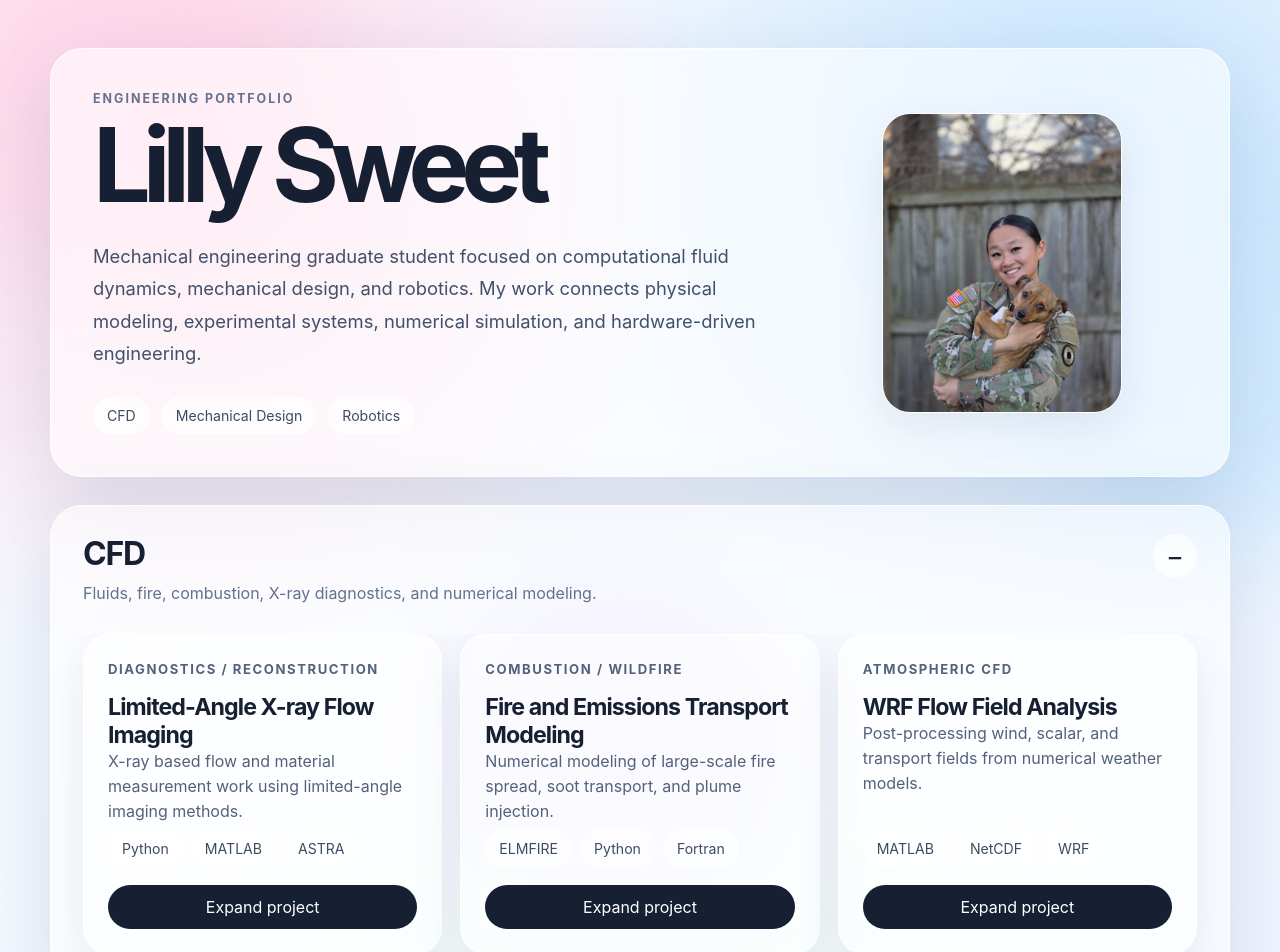
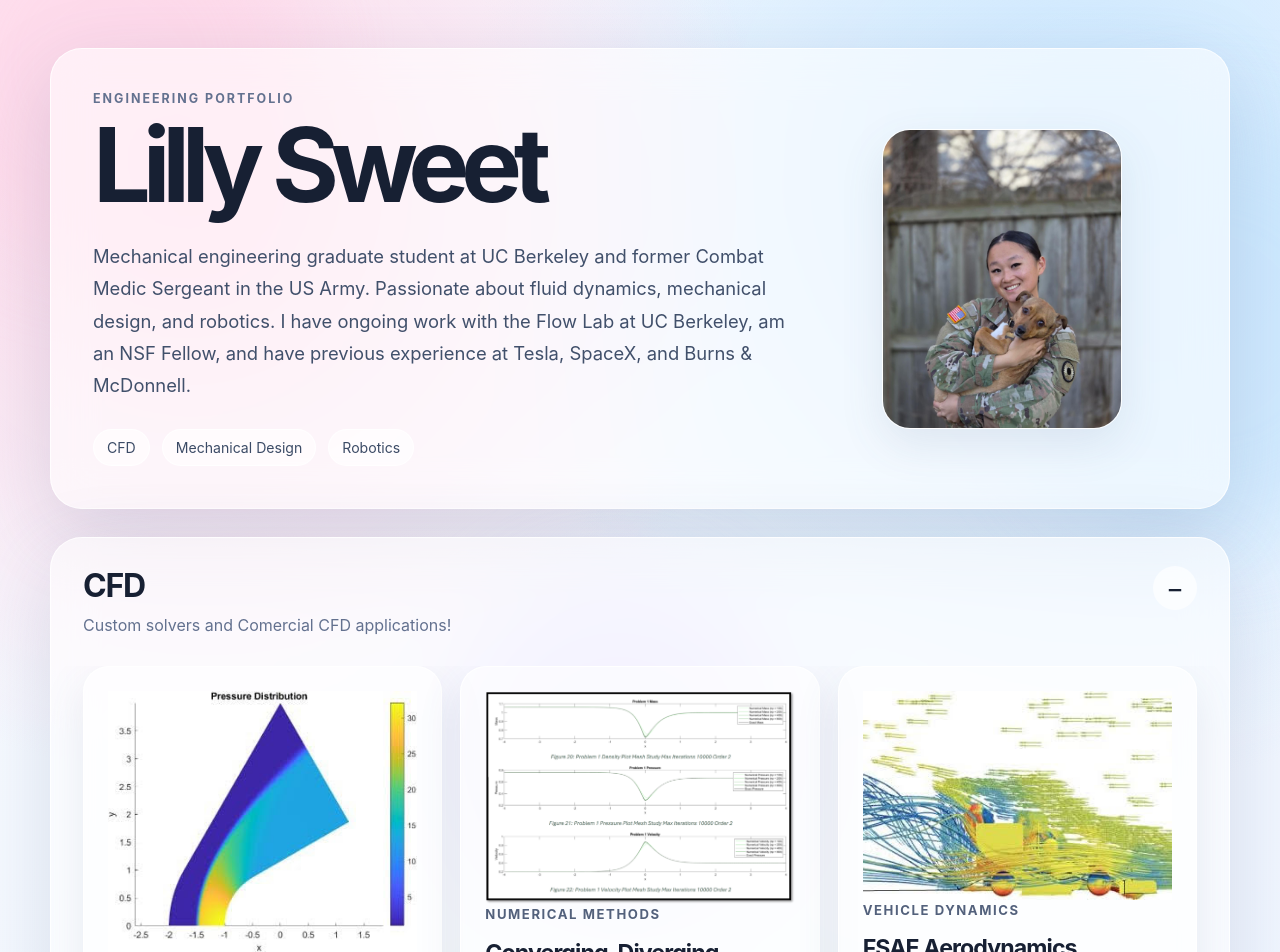
Before and after one commit to dakkameka/Engineering-Portfolio, a React (Vite) app: page / in a window 1280 px wide. Shown: the top 952 px of the page. Built offline with nearby package versions, Linux system fonts and the light colour scheme.

Commit message:
Update projects and images

```diff
--- a/src/App.jsx
+++ b/src/App.jsx
@@ -1,7 +1,6 @@
 import { useState } from "react"
 import "./App.css"
 import { categories } from "./data/projects"
-
 
 const images = import.meta.glob("./assets/*.{png,jpg,jpeg,svg}", {
   eager: true,
@@ -26,6 +25,14 @@ function App() {
           <button className="backButton" onClick={() => setSelectedProject(null)}>
             ← Back to portfolio
           </button>
+
+          {selectedProject.image && (
+            <img
+              src={getImage(selectedProject.image)}
+              alt={selectedProject.title}
+              className="projectHeroImage"
+            />
+          )}
 
           <p className="eyebrow">{selectedProject.tag}</p>
           <h1>{selectedProject.title}</h1>
@@ -64,9 +71,8 @@ function App() {
           <p className="eyebrow">Engineering Portfolio</p>
           <h1>Lilly Sweet</h1>
           <p className="bio">
-            Mechanical engineering graduate student focused on computational fluid dynamics,
-            mechanical design, and robotics. My work connects physical modeling, experimental
-            systems, numerical simulation, and hardware-driven engineering.
+            Mechanical engineering graduate student at UC Berkeley and former Combat Medic Sergeant in the US Army.
+            Passionate about fluid dynamics, mechanical design, and robotics. I have ongoing work with the Flow Lab at UC Berkeley, am an NSF Fellow, and have previous experience at Tesla, SpaceX, and Burns & McDonnell.
           </p>
 
           <div className="heroTags">
@@ -108,6 +114,14 @@ function App() {
                 <div className="carousel">
                   {category.projects.map((project) => (
                     <article className="projectCard" key={project.id}>
+                      {project.image && (
+                        <img
+                          src={getImage(project.image)}
+                          alt={project.title}
+                          className="projectImage"
+                        />
+                      )}
+
                       <p className="projectTag">{project.tag}</p>
                       <h3>{project.title}</h3>
                       <p>{project.summary}</p>
--- a/src/data/projects.js
+++ b/src/data/projects.js
@@ -2,68 +2,71 @@ export const categories = [
   {
     id: "cfd",
     title: "CFD",
-    subtitle: "Fluids, fire, combustion, X-ray diagnostics, and numerical modeling.",
+    subtitle: "Custom solvers and Comercial CFD applications!",
     projects: [
       {
-        id: "limited-angle-xpiv",
-        title: "Limited-Angle X-ray Flow Imaging",
-        tag: "Diagnostics / Reconstruction",
-        summary: "X-ray based flow and material measurement work using limited-angle imaging methods.",
-        tools: ["Python", "MATLAB", "ASTRA", "CT", "Signal Processing"],
+        id: "C-Fitted Shock",
+        title: "C-Fitted Shock Capturing",
+        image: "cshock.jpg",
+        tag: "Numerical Methods",
+        summary: "Development of higher-order compressible flow solvers with C-fitted shock capturing.",
+        tools: ["Python", "MATLAB", "CFD", "Numerical Analysis"],
         detail:
-          "This project focuses on reconstructing useful physical information from limited-angle X-ray measurements. The work connects detector geometry, attenuation physics, reconstruction methods, and uncertainty analysis."
+          "This project focuses on developing and analyzing numerical methods for compressible flow simulations, particularly those involving shocks. The C-fitted shock capturing approach allows for accurate resolution of shock waves while maintaining higher-order accuracy in smooth regions of the flow."
       },
       {
-        id: "fire-transport",
-        title: "Fire and Emissions Transport Modeling",
-        tag: "Combustion / Wildfire",
-        summary: "Numerical modeling of large-scale fire spread, soot transport, and plume injection.",
-        tools: ["ELMFIRE", "Python", "Fortran", "Level Sets", "GIS"],
+        id: "Converging-Diverging Nozzle",
+        title: "Converging-Diverging Nozzle",
+        image: "convergediverge.png",
+        tag: "Numerical Methods",
+        summary: "Achieved stable, higher-order solutions for compressible flow in a converging-diverging nozzle geometry. Accomplished using FR/CPR, Discontinuous Spectral Element, and Discontinuous Galerkin methods.",
+        tools: ["Python", "MATLAB", "CFD", "Numerical Analysis"],
         detail:
-          "This work studies how large fires spread, emit combustion products, and inject material into the atmosphere. The modeling combines level-set fire propagation, terrain/fuel data, and emissions/injection physics."
+          "This project focuses on developing and analyzing numerical methods for compressible flow simulations in a converging-diverging nozzle geometry. The work involves implementing and validating higher-order discretization schemes to achieve accurate and stable solutions."
       },
       {
-        id: "wrf-analysis",
-        title: "WRF Flow Field Analysis",
-        tag: "Atmospheric CFD",
-        summary: "Post-processing wind, scalar, and transport fields from numerical weather models.",
-        tools: ["MATLAB", "NetCDF", "WRF", "Visualization"],
+        id: "FSAE Aerodynamics",
+        title: "FSAE Aerodynamics",
+        image: "FSAE.jpg",
+        tag: "Vehicle Dynamics",
+        summary: "Aerodynamic analysis and optimization for Formula SAE race cars.",
+        tools: ["Star-CCM+", "CFD", "Simulation"],
         detail:
-          "This project involves extracting and visualizing atmospheric model output, including wind fields, scalar concentration fields, and transport patterns relevant to fire and aerosol problems."
+          "This project involves using CFD tools to analyze and optimize the aerodynamics of Formula SAE race cars. The work includes simulating airflow around the vehicle, evaluating downforce and drag characteristics, and iterating on design modifications to improve performance on the track."
       }
     ]
   },
   {
     id: "mechanical",
     title: "Mechanical Design",
-    subtitle: "Hardware, structures, test fixtures, thermal systems, and manufacturable design.",
+    subtitle: "Mechanically designing and innovating hardware systems for practical applications.",
     projects: [
       {
-        id: "xray-regolith-bed",
-        title: "X-ray Regolith Bed Measurement System",
-        tag: "Experimental Hardware",
-        summary: "Mechanical and diagnostic system concept for measuring evolving regolith thickness.",
-        tools: ["CAD", "X-ray Imaging", "Experimental Design", "MATLAB"],
+        id: "Coach Nova",
+        title: "Coach Nova",
+        tag: "Microcontrollers/Web Design/API Implementation",
+        summary: "A web-based coaching platform that integrates microcontroller data for real-time feedback and performance tracking.",
+        tools: ["ESP32", "C++", "Python", "React", "Web Development"],
         detail:
-          "This project develops a measurement approach for observing how a granular regolith bed evolves under plume impingement. The design considers source-detector geometry, attenuation, test section size, and measurement uncertainty."
+          "Coach Nova is a web-based coaching platform that integrates data from microcontroller-based sensors to provide real-time feedback and performance tracking for athletes. The system combines embedded hardware, firmware development, backend data processing, and a user-friendly frontend interface to deliver actionable insights and enhance training outcomes."
       },
       {
-        id: "space-thermal-design",
-        title: "Thermal Protection Automation",
-        tag: "Aerospace / Thermal",
-        summary: "Automation and modeling workflows for high-temperature aerospace thermal systems.",
-        tools: ["Python", "Thermal Modeling", "Automation", "CAD"],
+        id: "Pressure-Sensing Insole",
+        title: "Pressure-Sensing Insole System For Camwalker",
+        tag: "Wearables / Sensors",
+        summary: "Embedded pressure-map system for real-time gait and loading visualization.",
+        tools: ["ESP32", "C++", "Python", "Web UI", "Sensors"],
         detail:
-          "This work involved engineering automation for thermal protection system analysis. The goal was to reduce repetitive design and analysis labor while maintaining traceable engineering calculations."
+          "This project uses pressure sensors, embedded electronics, and a lightweight interface to visualize loading patterns. The work combines hardware integration, firmware, data streaming, and user-facing visualization."
       },
       {
-        id: "mechanical-fixtures",
-        title: "Mechanical Test Fixtures",
+        id: "Adaptive Training Wheels",
+        title: "Adaptive Training Wheels",
         tag: "Design / Fabrication",
-        summary: "Fixture and test hardware design for lab-scale engineering experiments.",
-        tools: ["CAD", "3D Printing", "Machining", "Instrumentation"],
+        summary: "Mechanical design and fabrication of adaptive training wheels for bicycles, providing stability and support for novice riders.",
+        tools: ["CAD", "3D Printing", "Mechanical Design", "Fabrication"],
         detail:
-          "This category covers mechanical fixtures, mounts, and test structures designed to support experimental workflows. The emphasis is practical design, iteration speed, and clean integration with sensors or diagnostics."
+          "This project involves the mechanical design and fabrication of adaptive training wheels for bicycles. The training wheels are designed to provide stability and support for novice riders while allowing for gradual adjustment as the rider gains confidence and balance. The work includes CAD modeling, prototyping, and testing to ensure functionality and safety."
       }
     ]
   },
@@ -73,19 +76,19 @@ export const categories = [
     subtitle: "Sensors, embedded systems, controls, mechatronics, and feedback systems.",
     projects: [
       {
-        id: "pressure-insole",
-        title: "Pressure-Sensing Insole System",
-        tag: "Wearables / Sensors",
-        summary: "Embedded pressure-map system for real-time gait and loading visualization.",
-        tools: ["ESP32", "C++", "Python", "Web UI", "Sensors"],
+        id: "Automated Machining Inspection",
+        title: "Automated Machining Inspection",
+        tag: "Automation",
+        summary: "Automated inspection system for machining processes.",
+        tools: ["Computer Vision", "PLC", "Controls", "IRB 1300", "ABB RobotStudio"],
         detail:
-          "This project uses pressure sensors, embedded electronics, and a lightweight interface to visualize loading patterns. The work combines hardware integration, firmware, data streaming, and user-facing visualization."
+          "This project involves developing an automated inspection system for machining processes using computer vision and robotics. The system integrates a PLC for process control, an ABB IRB 1300 robot for handling and positioning, and custom vision algorithms to detect defects and ensure quality control in manufacturing."
       },
       {
-        id: "imu-barbell",
-        title: "IMU Barbell Tracker",
-        tag: "Fitness Robotics",
-        summary: "Concept for tracking bar path, velocity, tilt, depth, and rep quality.",
+        id: "robot1",
+        title: "robot1",
+        tag: "robot1",
+        summary: "add later",
         tools: ["IMU", "Controls", "Signal Processing", "React"],
         detail:
           "This system concept uses inertial sensing to provide real-time feedback during strength training. Target measurements include bar speed, tilt, depth, lockout, and fatigue-related velocity loss."
```
